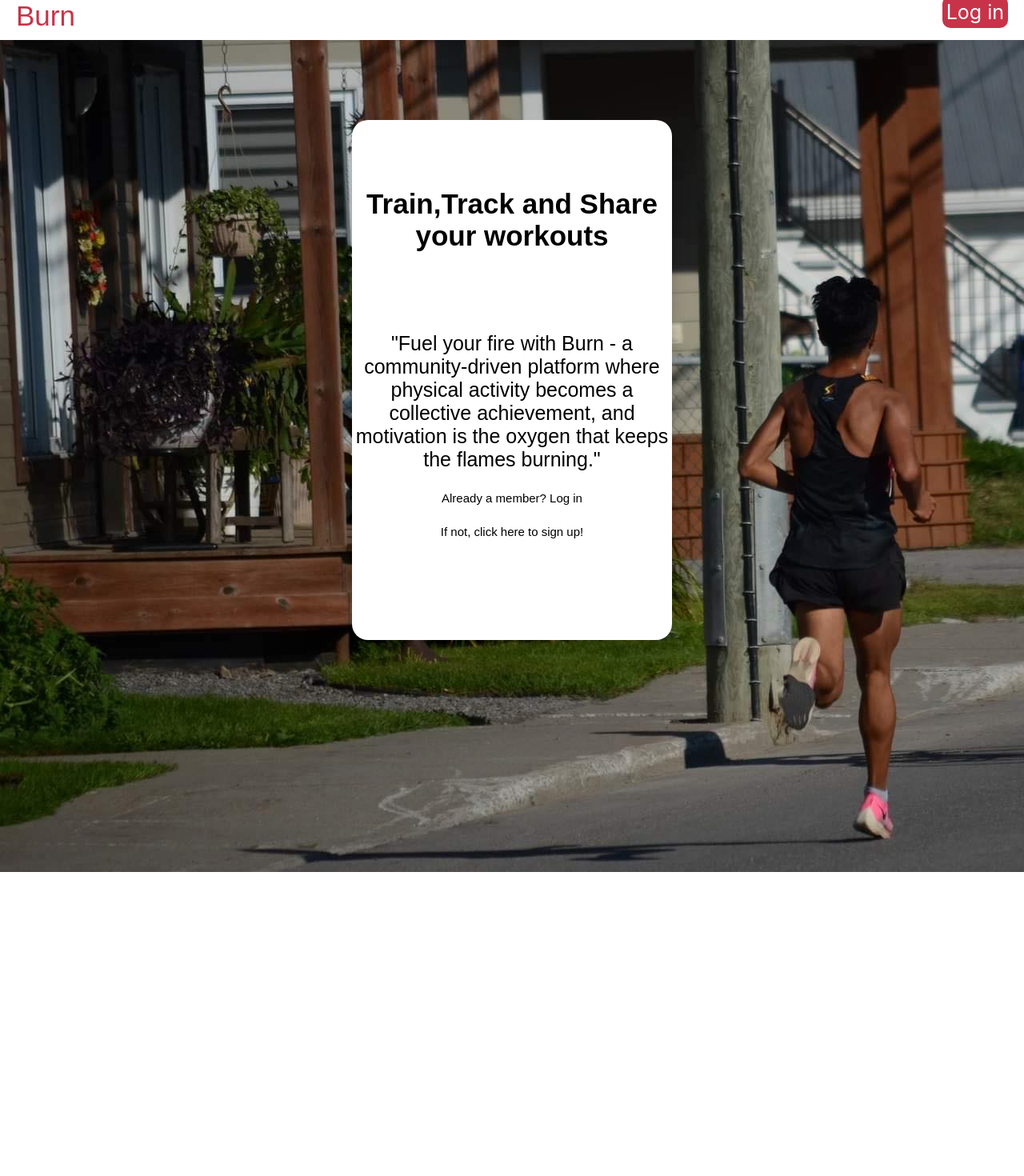
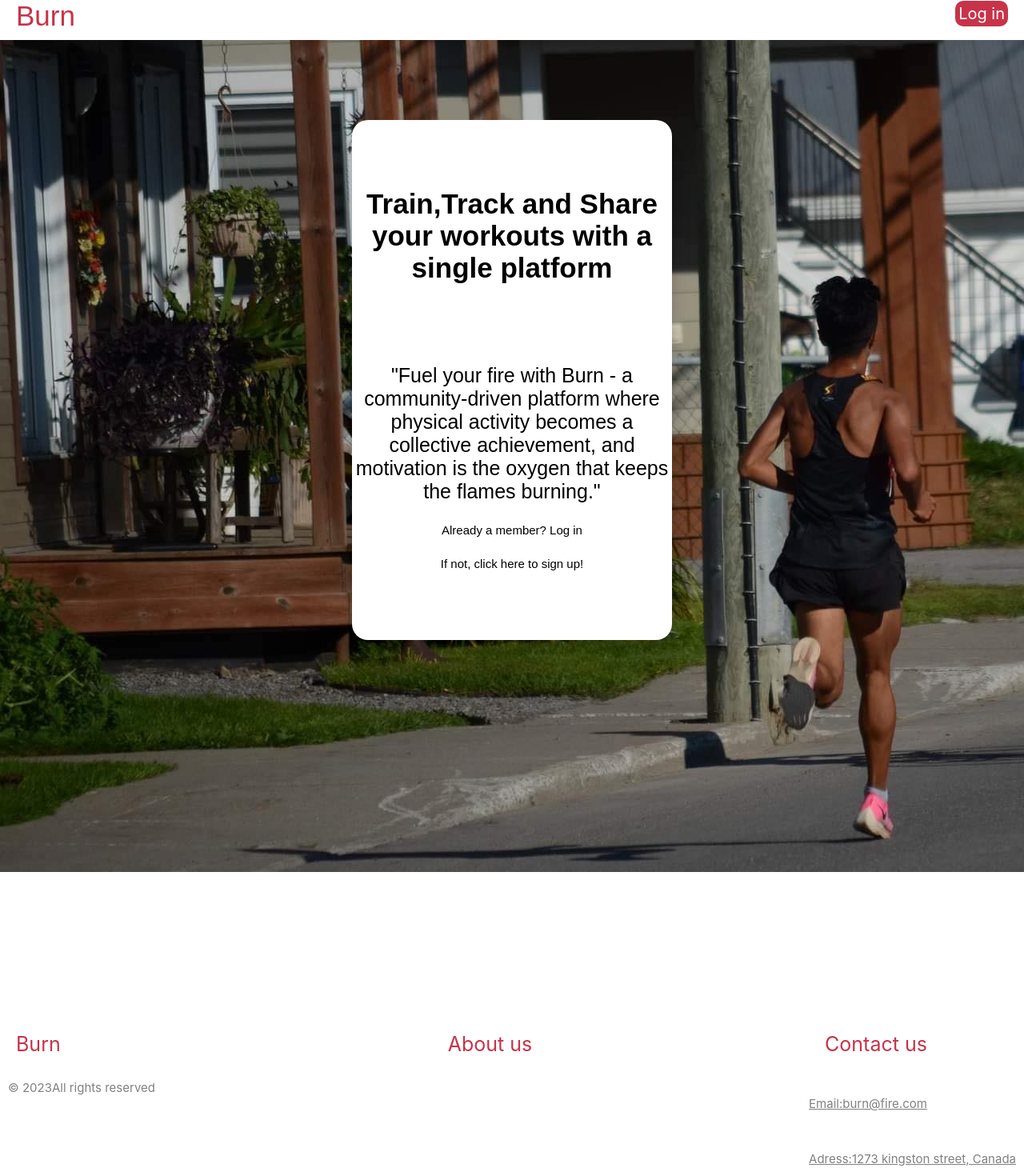
Before and after one commit to Doan111/Final-project, a React (Create React App) app in the folder frontend/: page / in a window 1280 px wide. Shown: the top 1470 px of the page at 80% size. Before the commit the page ends 1290 px from the top, so only its background shows below. Built offline with nearby package versions, Linux system fonts and the light colour scheme.

Commit message:
styling footer

```diff
--- /dev/null
+++ b/frontend/src/components/Footer.js
@@ -0,0 +1,56 @@
+import styled from "styled-components";
+import { Link } from "react-router-dom";
+
+const Footer = () => {
+  return (
+    <FooterWrapper>
+      <Foot>
+        <DivCopyright>
+          <FooterInfo>Burn</FooterInfo>
+          <Copyright> &copy; {new Date().getFullYear()}All rights reserved</Copyright>
+        </DivCopyright>
+        <FooterInfo>About us</FooterInfo>
+        <DivContact>
+          <FooterInfo>Contact us </FooterInfo>
+          <ContactInfo>Email:burn@fire.com</ContactInfo>
+          <ContactInfo>Adress:1273 kingston street, Canada</ContactInfo>
+          <ContactInfo>Phone:438-239-2390</ContactInfo>
+        </DivContact>
+      </Foot>
+    </FooterWrapper>
+  );
+};
+const Copyright = styled.div`
+  position: relative;
+  top: -370px;
+  color: grey;
+  font-size: 15px;
+  margin-left:10px;
+`;
+const DivCopyright = styled.div``;
+const ContactInfo = styled(Link)`
+  position: relative;
+  top: -400px;
+  margin: 50px 10px 0px 0px;
+  color: grey;
+  font-size: 15px;
+`;
+const DivContact = styled.div`
+  display: flex;
+  flex-direction: column;
+`;
+const FooterInfo = styled.div`
+  height: auto;
+  margin: 0px 0px 400px 20px;
+  color: #c83349;
+`;
+const Foot = styled.footer`
+  display: flex;
+  justify-content: space-between;
+  font-size: 25px;
+  margin-top: 0;
+  height: auto;
+`;
+const FooterWrapper = styled.div``;
+
+export default Footer;
--- a/frontend/src/components/Header.js
+++ b/frontend/src/components/Header.js
@@ -19,16 +19,16 @@ const NavLink = styled(Link)`
   background-color: #c83349;
   color: white;
   border-radius: 10px;
+  padding: 4px;
   margin-right: 20px;
-  padding: 5px;
   &:hover {
     filter: brightness(85%);
   }
 `;
 
 const Nav = styled.nav`
-  margin-top: 0;
-  font-size: 25px;
+  margin-top: 5px;
+  font-size: 20px;
 `;
 
 const Wrapper = styled.div`
--- a/frontend/src/components/Homepage.js
+++ b/frontend/src/components/Homepage.js
@@ -1,31 +1,48 @@
 import styled from "styled-components";
-
+import Footer from "./Footer";
+// span not working for now
 const Homepage = () => {
   return (
+    <>
     <Container>
       <Wrapper>
         <Information>
-          <Text1>Train,Track and Share your workouts</Text1>
+          <Text1>Train,Track and Share your workouts with a single platform</Text1>
           <Text2>
             "Fuel your fire with Burn - a community-driven platform where
             physical activity becomes a collective achievement, and motivation
             is the oxygen that keeps the flames burning."
           </Text2>
-          <Text3>Already a member? Log in</Text3>
-          <Text3>If not, click here to sign up!</Text3>
+          <Text3>
+            Already a member? <BorderBottom>Log in</BorderBottom>
+          </Text3>
+          <Text3>
+
+            If not, click here to <BorderBottom>sign up!</BorderBottom>
+          </Text3>
         </Information>
       </Wrapper>
     </Container>
+    <Footer/>
+    </>
   );
 };
+
+
+
+const BorderBottom = styled.span`
+  &:hover {
+    background-color:red;
+  }
+`;
 const Text3 = styled.p`
   font-size: 15px;
-  margin-top:25px;
+  margin-top: 25px;
 `;
 
 const Text2 = styled.p`
   font-size: 25px;
-  margin-top:100px;
+  margin-top: 100px;
 `;
 const Text1 = styled.p`
   font-size: 35px;
```
